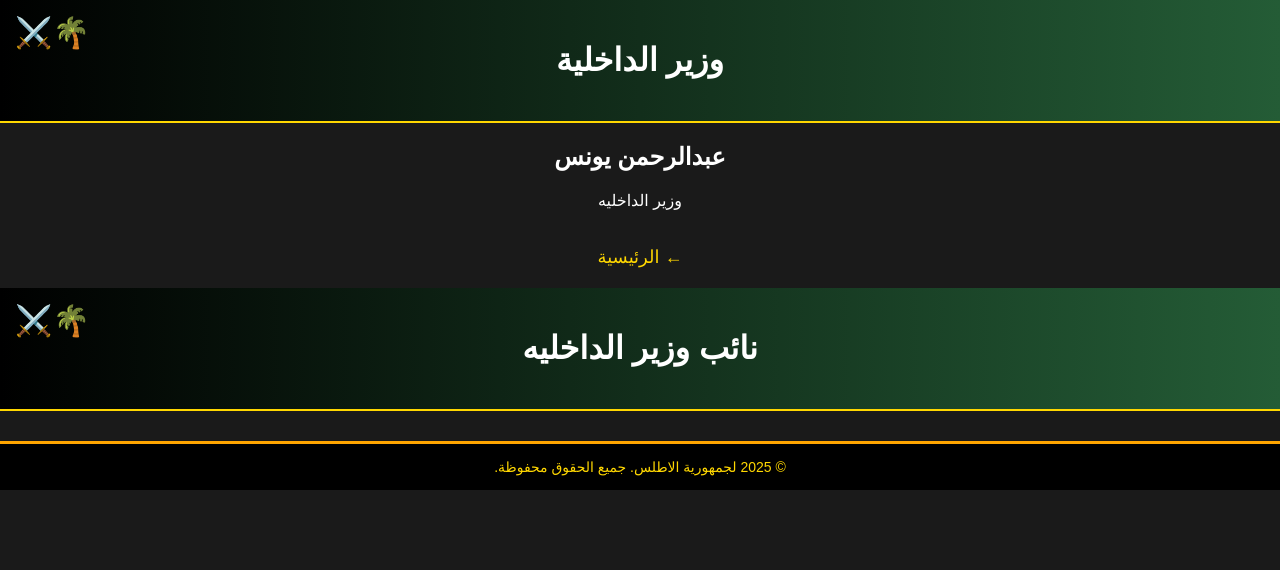
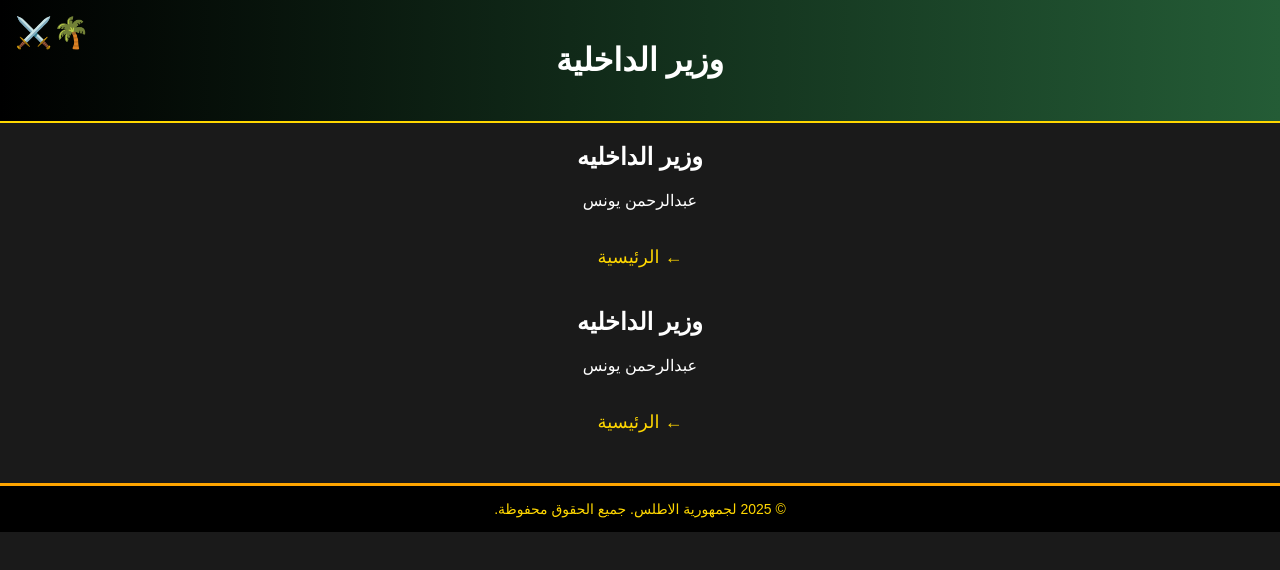
Before and after one commit to Hmood113344/KTA, a plain HTML site: page about.html in a window 1280 px wide. Drawn offline with Linux system fonts and the light colour scheme.

Commit message:
Swap titles and names in about.html

```diff
--- a/about.html
+++ b/about.html
@@ -12,14 +12,15 @@
     </header>
 
     <main>
-        <h2>عبدالرحمن يونس</h2>
-        <p>وزير الداخليه</p>
+        <h2>وزير الداخليه</h2>
+        <p>عبدالرحمن يونس</p>
         <a href="index.html" class="back-btn">← الرئيسية</a>
     </main>
-    <header>
-        <div class="saudi-logo">🌴⚔️</div>
-        <h1>نائب وزير الداخليه</h1>
-    </header>
+        <main>
+        <h2>وزير الداخليه</h2>
+        <p>عبدالرحمن يونس</p>
+        <a href="index.html" class="back-btn">← الرئيسية</a>
+    </main>
 
     <!-- حقوق الموقع -->
 <footer style="background: #000; color: #FFD700; text-align: center; padding: 15px; border-top: 3px solid #FFA500; font-size: 14px; margin-top: 30px;">
```
